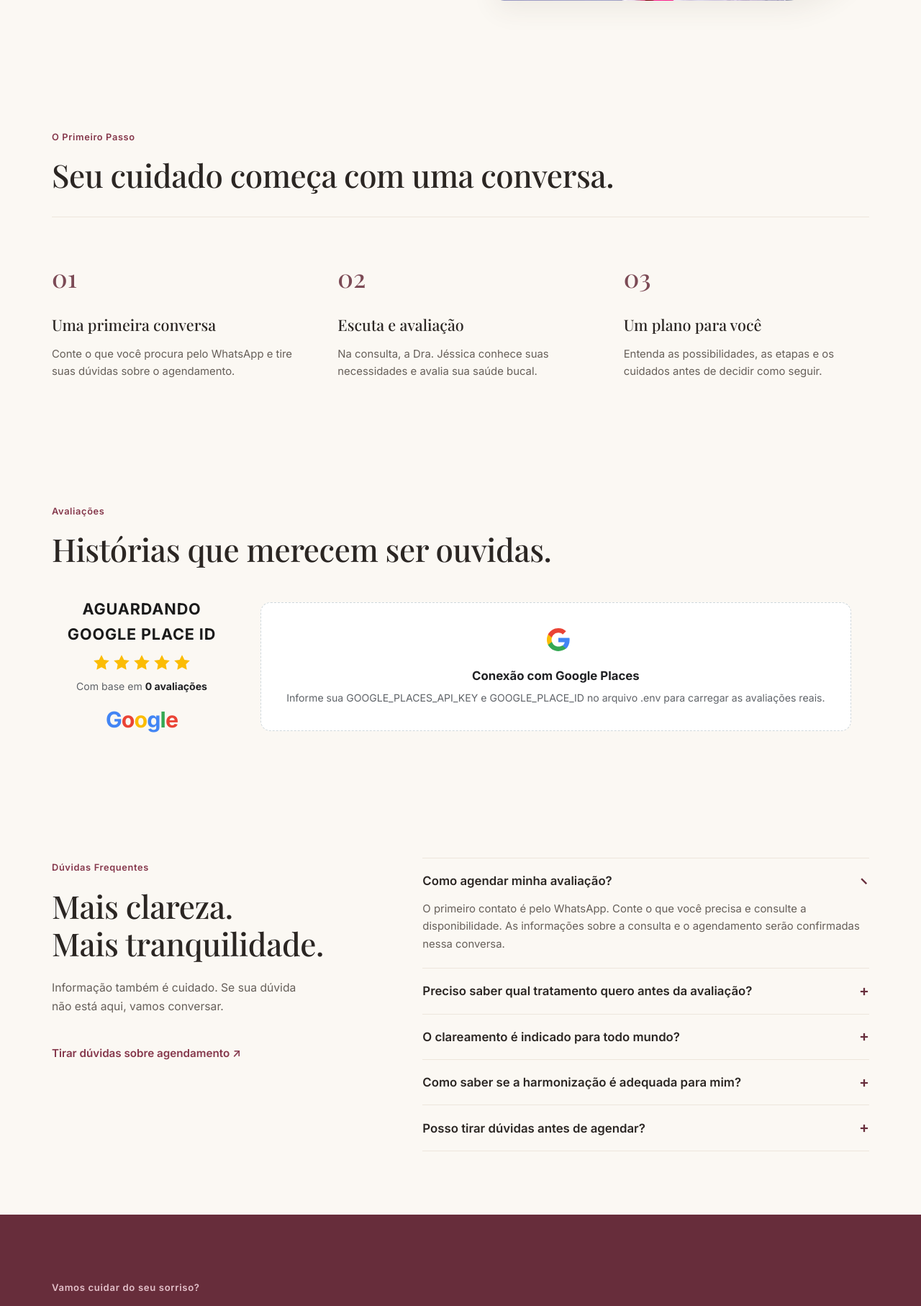
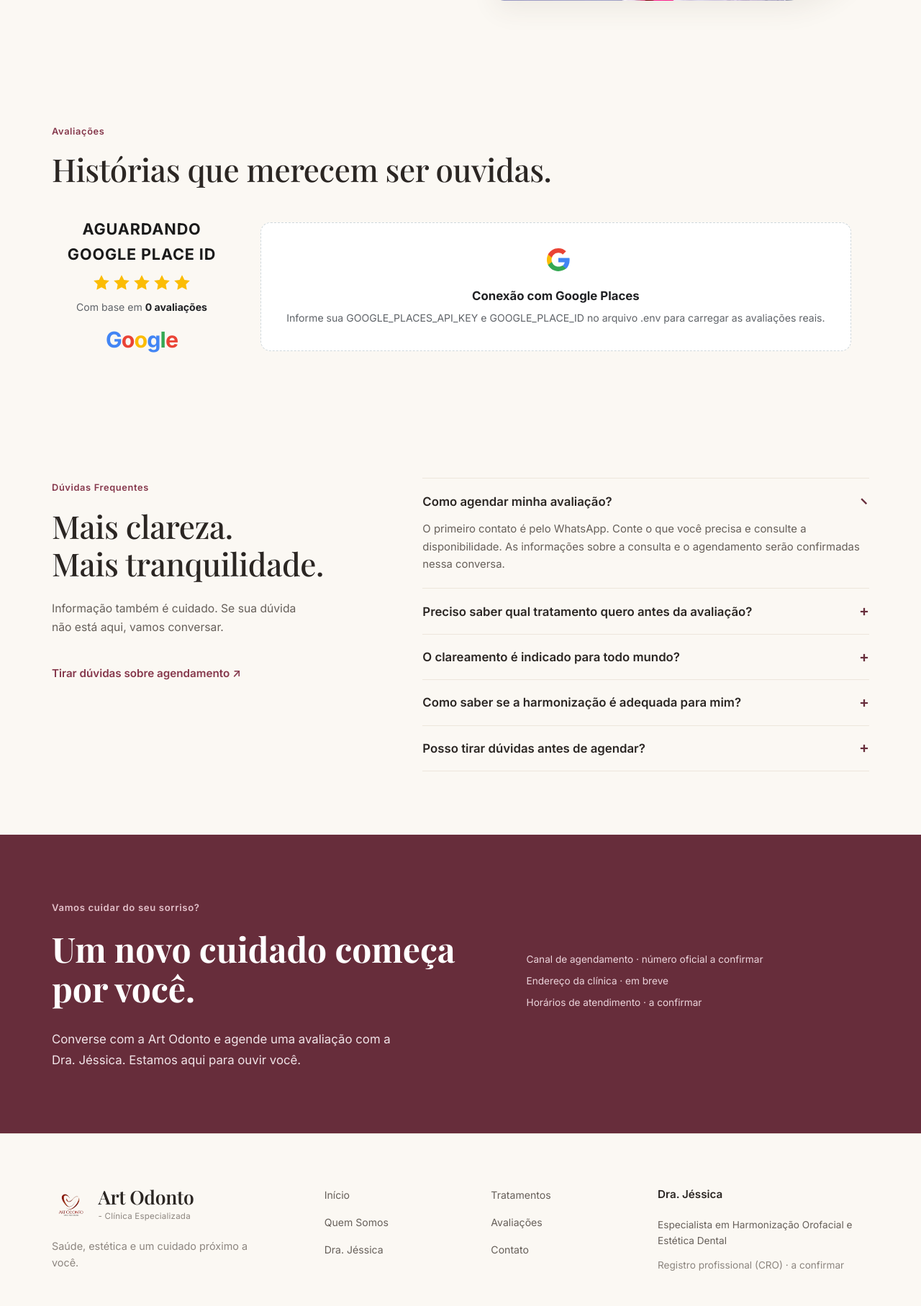
Before and after one commit to Ricardoqs20/Consultorio_Jessica, a Flask app: page / in a window 1280 px wide. Shown: the part 3873-5688 px from the top of the page at 72% size. Run offline with Flask 3, Linux system fonts and the light colour scheme; some web fonts are replaced.

Commit message:
Remove seção 'O Primeiro Passo'

```diff
--- a/templates/index.html
+++ b/templates/index.html
@@ -318,37 +318,6 @@
       </div>
     </section>
 
-    <!-- O PRIMEIRO PASSO -->
-    <section class="section">
-      <div class="container">
-        <div class="steps-header">
-          <div>
-            <span class="section-tag">O primeiro passo</span>
-            <h2 class="section-title" style="margin-bottom: 0;">Seu cuidado começa com uma conversa.</h2>
-          </div>
-
-        </div>
-
-        <div class="steps-grid">
-          <div class="step-card">
-            <div class="step-num">01</div>
-            <h3 class="step-title">Uma primeira conversa</h3>
-            <p class="step-desc">Conte o que você procura pelo WhatsApp e tire suas dúvidas sobre o agendamento.</p>
-          </div>
-          <div class="step-card">
-            <div class="step-num">02</div>
-            <h3 class="step-title">Escuta e avaliação</h3>
-            <p class="step-desc">Na consulta, a Dra. Jéssica conhece suas necessidades e avalia sua saúde bucal.</p>
-          </div>
-          <div class="step-card">
-            <div class="step-num">03</div>
-            <h3 class="step-title">Um plano para você</h3>
-            <p class="step-desc">Entenda as possibilidades, as etapas e os cuidados antes de decidir como seguir.</p>
-          </div>
-        </div>
-      </div>
-    </section>
-
     <!-- AVALIAÇÕES (GOOGLE REVIEWS WIDGET) -->
     <section id="avaliacoes" class="section reviews-section">
       <div class="container">
```
